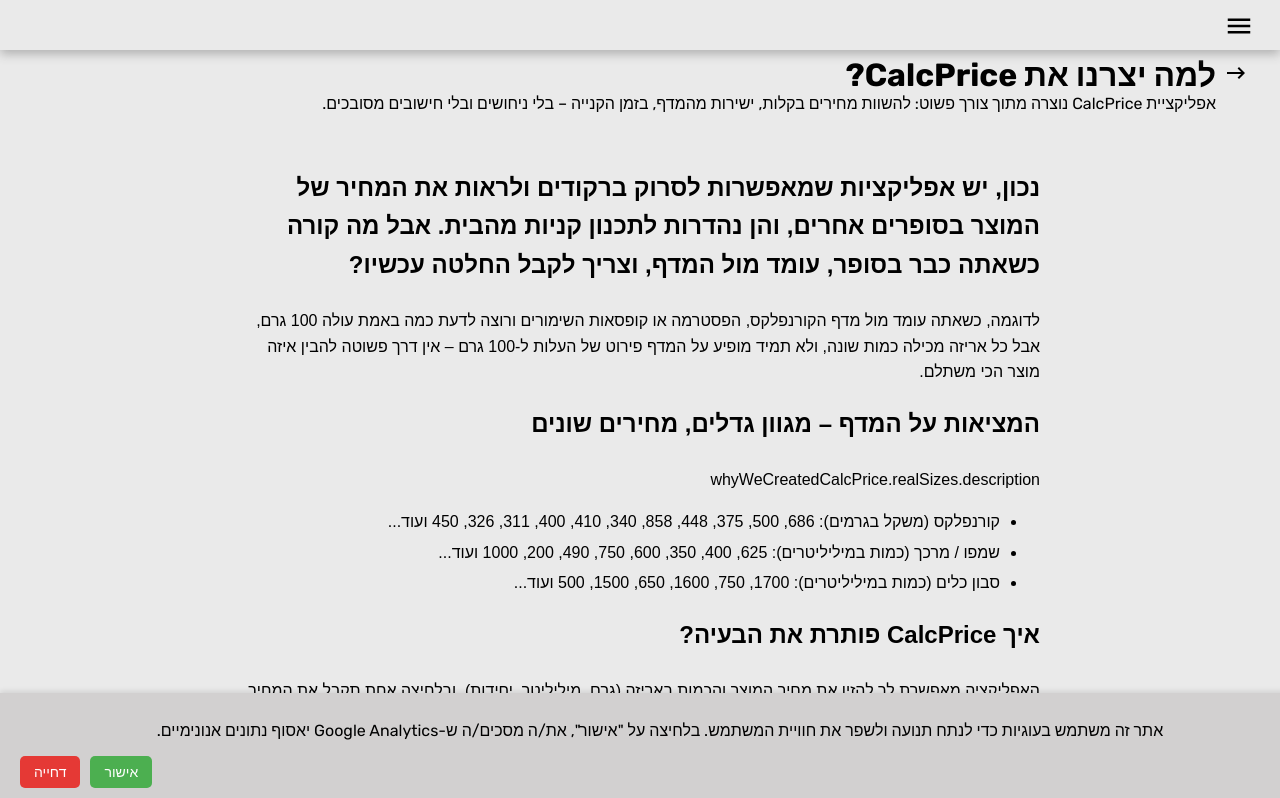
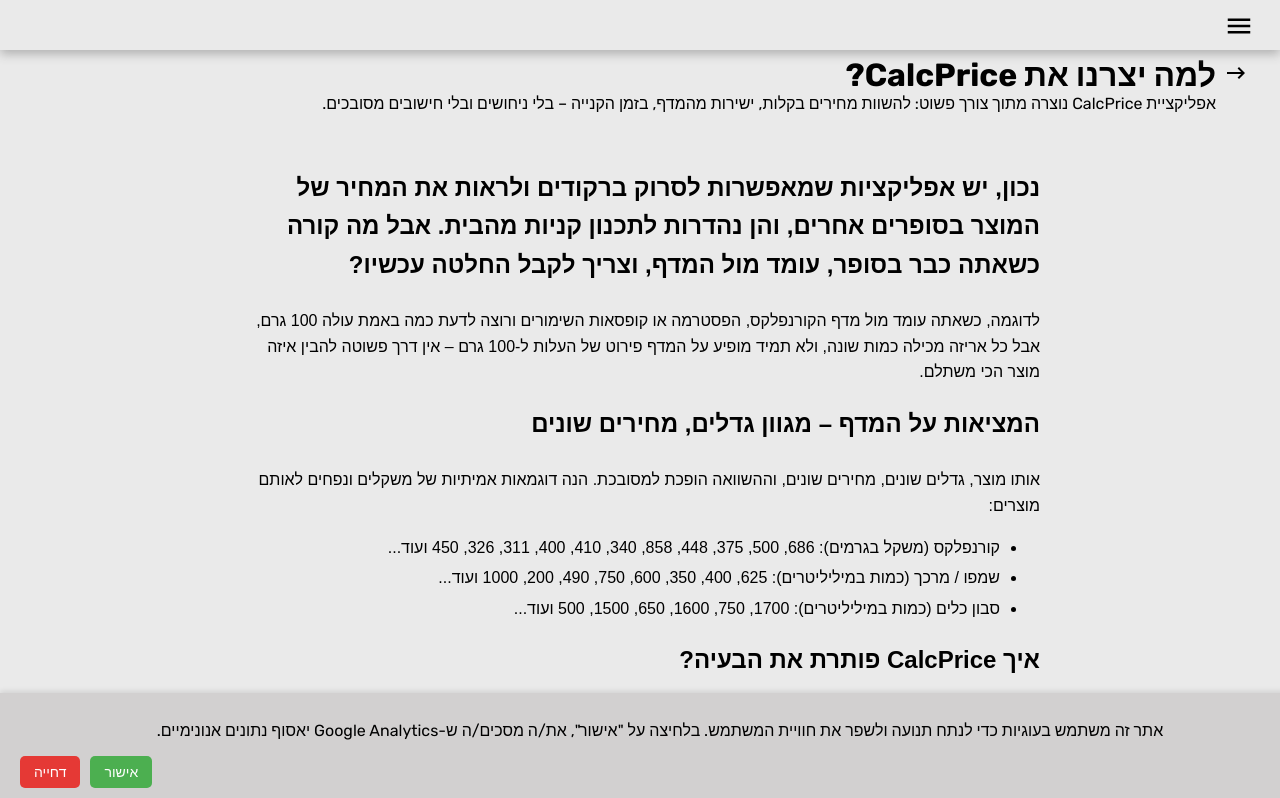
Before and after one commit to ArielBarkan/Calculator, a React (Vite) app: page /why-we in a window 1280 px wide. Shown: the top 798 px of the page. Built offline with nearby package versions, Linux system fonts and the light colour scheme.

Commit message:
adding WhyWePage.tsx + labels translation + icons

```diff
--- a/src/views/pages/whyMe/WhyWePage.tsx
+++ b/src/views/pages/whyMe/WhyWePage.tsx
@@ -22,7 +22,7 @@ const WhyWePage = () => {
 
                 {/* Real Sizes Section */}
                 <Subtitle>{translate("common:pages.whyWeCreatedCalcPrice.realSizes.title")}</Subtitle>
-                <Paragraph>{translate("whyWeCreatedCalcPrice.realSizes.description")}</Paragraph>
+                <Paragraph>{translate("common:pages.whyWeCreatedCalcPrice.realSizes.description")}</Paragraph>
                 <List>
                     <ListItem>{translate("common:pages.whyWeCreatedCalcPrice.realSizes.examples.cereal")}</ListItem>
                     <ListItem>{translate("common:pages.whyWeCreatedCalcPrice.realSizes.examples.shampoo")}</ListItem>
```
